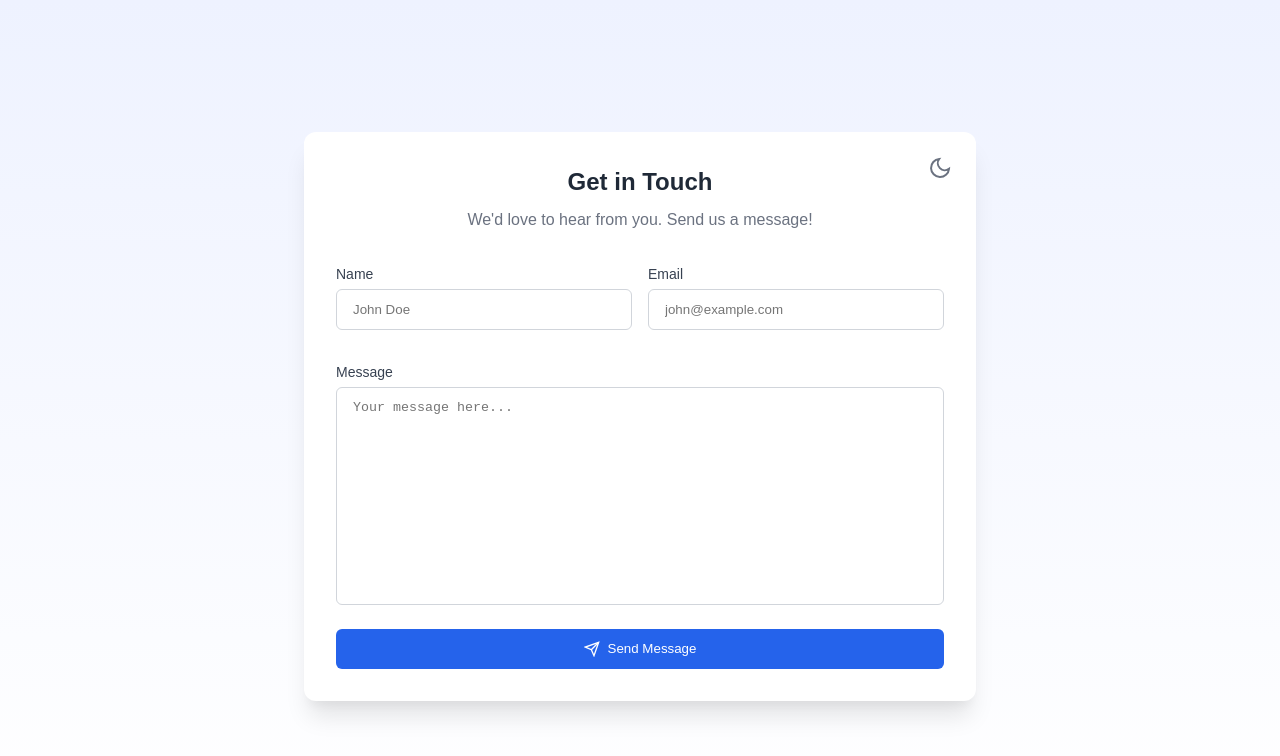
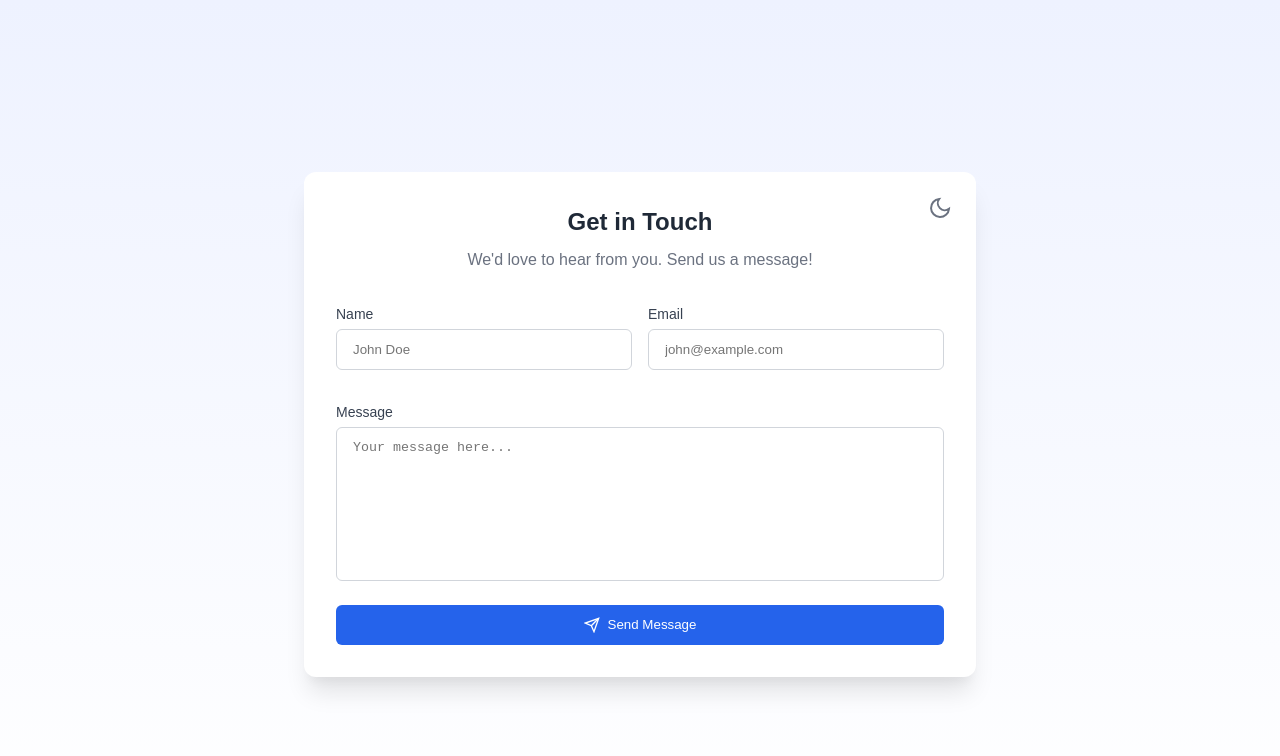
Before and after one commit to yadnyeshkolte/static-contact-section, a React (Vite) app: page / in a window 1280 px wide. Shown: the top 756 px of the page. Built offline with nearby package versions, Linux system fonts and the light colour scheme.

Commit message:
updated css for better look

```diff
--- a/src/ContactSection.css
+++ b/src/ContactSection.css
@@ -1,11 +1,13 @@
 .contact-container {
     min-height: 100vh;
+    min-height: 100dvh; /* For mobile browsers */
     background: linear-gradient(to bottom, #EEF2FF, #FFFFFF);
     display: flex;
     align-items: center;
     justify-content: center;
-    padding: 1rem;
+    padding: 2rem 1rem;
     transition: background 0.3s ease;
+    overflow-y: auto; /* Allow scrolling if content is too tall */
 }
 
 .contact-container.dark {
@@ -15,6 +17,7 @@
 .form-wrapper {
     max-width: 42rem;
     width: 100%;
+    margin: auto; /* Center the form wrapper */
 }
 
 .form-content {
@@ -25,6 +28,7 @@
     padding: 2rem;
     position: relative;
     transition: all 0.3s ease;
+    margin: 1rem 0; /* Add vertical margin */
 }
 
 .dark .form-content {
@@ -270,8 +274,16 @@
 }
 
 @media (max-width: 640px) {
+    .contact-container {
+        padding: 1rem;
+        height: auto;
+        min-height: 100dvh;
+        align-items: flex-start; /* Align to top on mobile */
+    }
+
     .form-content {
         padding: 1.5rem;
+        margin: 0.5rem 0;
     }
 
     .form-header h2 {
@@ -282,4 +294,38 @@
         flex-direction: column;
         gap: 1rem;
     }
+
+    .form-group textarea {
+        min-height: 10rem; /* Slightly smaller on mobile */
+    }
 }
+
+@media (max-height: 800px) {
+    .contact-container {
+        align-items: flex-start;
+        padding: 1.5rem 1rem;
+    }
+
+    .form-group textarea {
+        min-height: 8rem; /* Smaller textarea for shorter screens */
+    }
+}
+
+/* Add specific height-based media query for very short screens */
+@media (max-height: 600px) {
+    .contact-container {
+        padding: 1rem;
+    }
+
+    .form-content {
+        padding: 1.25rem;
+    }
+
+    .form-header {
+        margin-bottom: 1rem;
+    }
+
+    .contact-form {
+        gap: 1rem;
+    }
+}
```
